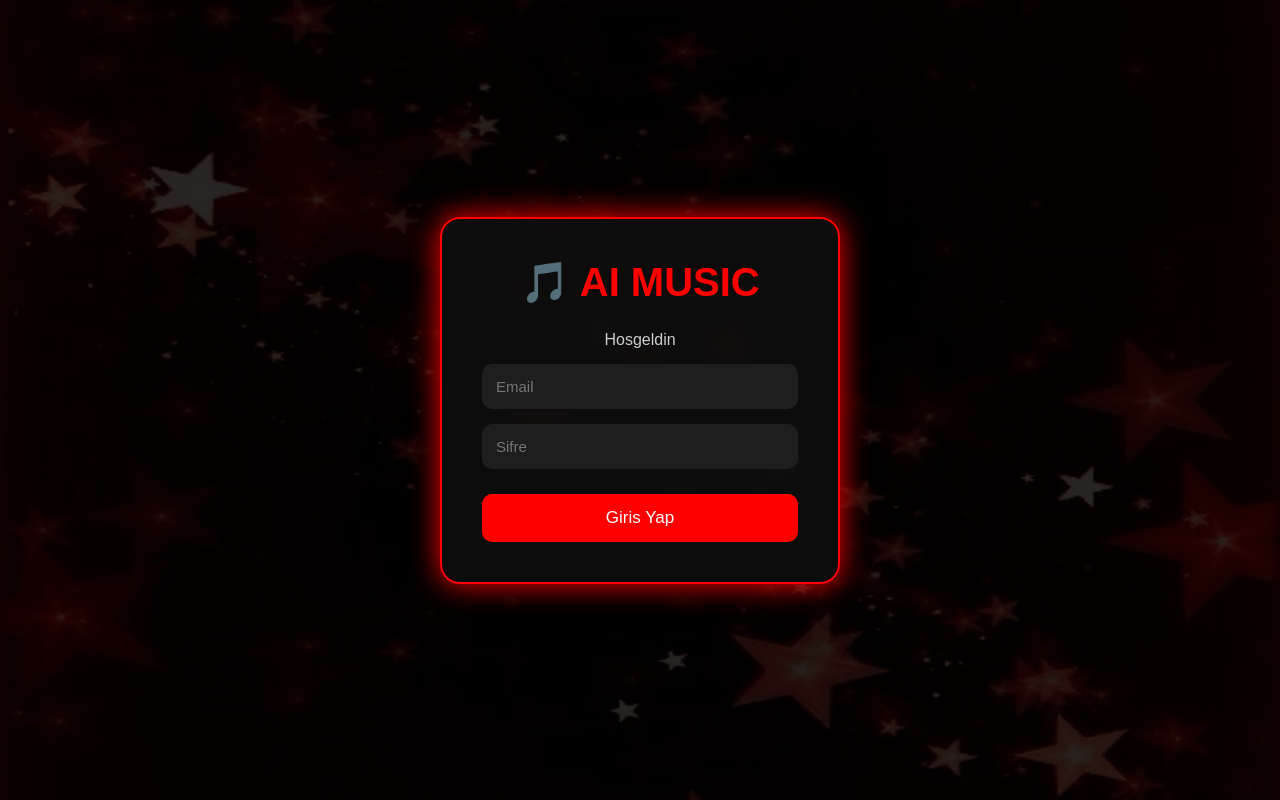
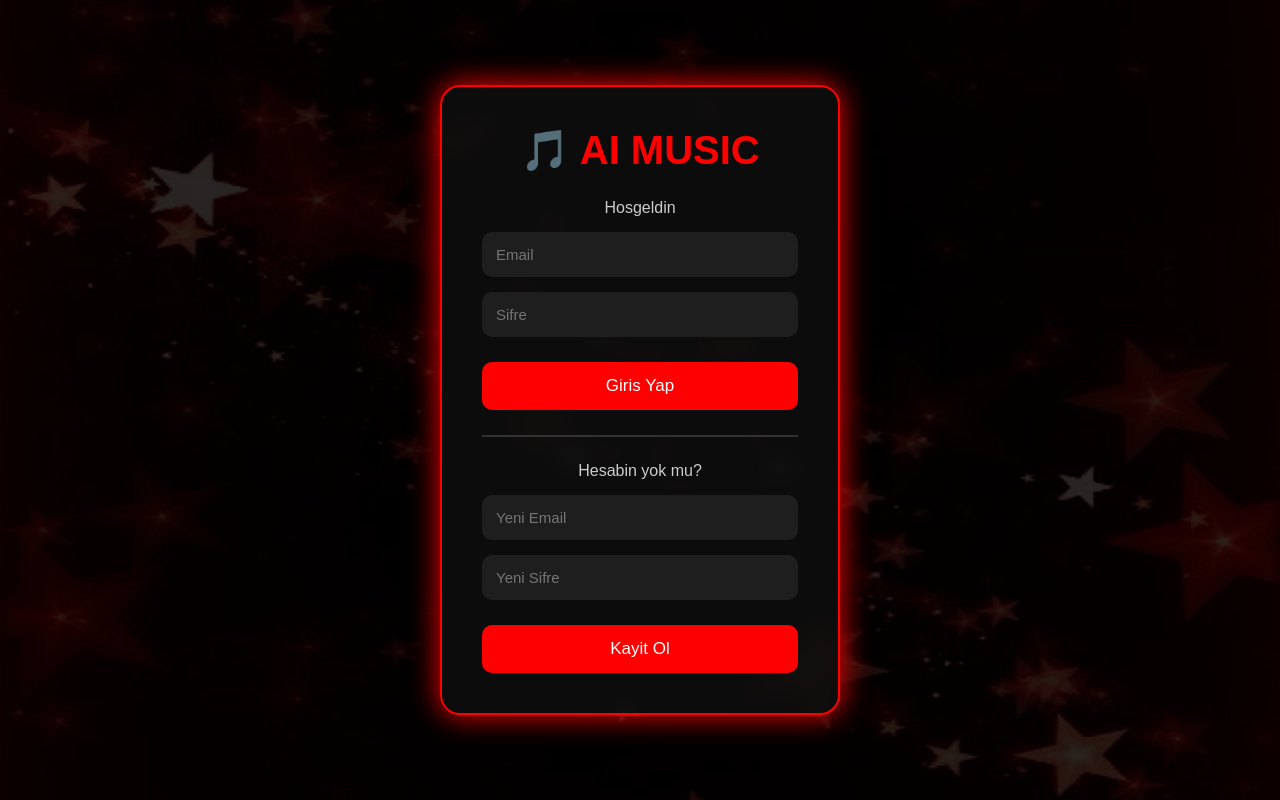
Before and after one commit to ebrartorun05-arch/muzik-proje, a Flask app: page / in a window 1280 px wide. Run offline with Flask 3, Linux system fonts and the light colour scheme; parts of the project's set-up code (start-up, migrations or seed data) failed here and were passed over.

Commit message:
Kayit ve giris sistemi eklendi

```diff
--- a/app.py
+++ b/app.py
@@ -15,13 +15,12 @@ cursor = conn.cursor()
 cursor.execute("""
 CREATE TABLE IF NOT EXISTS users(
     id INTEGER PRIMARY KEY AUTOINCREMENT,
-    email TEXT,
+    email TEXT UNIQUE,
     password TEXT
 )
 """)
 
 conn.commit()
-
 
 # =========================
 # CSV YÜKLE
@@ -41,44 +40,106 @@ feature_cols = [
     'tempo'
 ]
 
-# Sayısal veriye çevir
 for col in feature_cols:
     df[col] = pd.to_numeric(df[col], errors='coerce')
 
 df = df.dropna(subset=feature_cols)
 
-# Ölçekleme
 scaler = MinMaxScaler()
 df_scaled = scaler.fit_transform(df[feature_cols])
 
 # =========================
-# GİRİŞ (LOGIN) SAYFASI
+# GİRİŞ SAYFASI
 # =========================
 @app.route("/", methods=["GET", "POST"])
 def login():
+
     if request.method == "POST":
+
         email = request.form["email"]
         password = request.form["password"]
 
-        # Veritabanına kaydet
         cursor.execute(
-            "INSERT INTO users(email, password) VALUES(?,?)",
+            "SELECT * FROM users WHERE email=? AND password=?",
             (email, password)
         )
-        conn.commit()
 
-        return redirect("/home")
+        user = cursor.fetchone()
+
+        if user:
+            return redirect("/home")
+
+        return "Email veya sifre hatali"
 
     return render_template("login.html")
 
 # =========================
-# ANA SAYFA (MÜZİK PANELİ)
+# KAYIT OL
+# =========================
+@app.route("/register", methods=["POST"])
+def register():
+
+    email = request.form["email"]
+    password = request.form["password"]
+
+    cursor.execute(
+        "SELECT * FROM users WHERE email=?",
+        (email,)
+    )
+
+    existing_user = cursor.fetchone()
+
+    if existing_user:
+        return "Bu email zaten kayitli"
+
+    cursor.execute(
+        "INSERT INTO users(email, password) VALUES(?, ?)",
+        (email, password)
+    )
+
+    conn.commit()
+
+    return redirect("/")
+
+# =========================
+# KULLANICILARI GÖR
+# =========================
+@app.route("/users")
+def users():
+
+    cursor.execute(
+        "SELECT id, email FROM users"
+    )
+
+    users = cursor.fetchall()
+
+    html = """
+    <h1>Kayitli Kullanicilar</h1>
+    <hr>
+    """
+
+    for user in users:
+
+        html += f"""
+        <p>
+        ID: {user[0]} <br>
+        Email: {user[1]}
+        </p>
+        <hr>
+        """
+
+    return html
+
+# =========================
+# ANA SAYFA
 # =========================
 @app.route("/home")
 def home():
+
     songs = sorted(
         df['track_name'].astype(str).unique()
     )
+
     return render_template(
         "index.html",
         songs=songs
@@ -89,6 +150,7 @@ def home():
 # =========================
 @app.route("/recommend", methods=["POST"])
 def recommend():
+
     selected_song = request.json["song"]
 
     idx = df[
@@ -107,13 +169,14 @@ def recommend():
     recommendations = df[
         df['track_name'] != selected_song
     ].sort_values(
-        'similarity',
+        "similarity",
         ascending=False
     ).head(5)
 
     result = []
 
     for _, row in recommendations.iterrows():
+
         result.append({
             "track_name": row["track_name"],
             "artist": row["artists"]
@@ -126,45 +189,3 @@ def recommend():
 # =========================
 if __name__ == "__main__":
     app.run(debug=True)
-
-
-
-
-
-from flask import Flask, render_template
-from flask_sqlalchemy import SQLAlchemy
-import os
-
-app = Flask(_name_)
-
-# Veritabanı dosyasının kaydedileceği yolu belirliyoruz
-# Proje klasörünün içinde 'veritabanı.db' adında bir dosya oluşturur
-BASE_DIR = os.path.abspath(os.path.dirname(_file_))
-app.config['SQLALCHEMY_DATABASE_URI'] = 'sqlite:///' + os.path.join(BASE_DIR, 'veritabanı.db')
-app.config['SQLALCHEMY_TRACK_MODIFICATIONS'] = False
-
-# Veritabanı nesnesini başlatıyoruz
-db = SQLAlchemy(app)
-
-# Örnek bir Veritabanı Tablosu (Modeli)
-class Kullanici(db.Model):
-    id = db.Column(db.Integer, primary_key=True)
-    isim = db.Column(db.String(50), nullable=False)
-    eposta = db.Column(db.String(100), unique=True, nullable=False)
-
-    def _repr_(self):
-        return f'<Kullanici {self.isim}>'
-
-@app.route('/')
-def ana_sayfa():
-    # Test amaçlı veritabanından tüm kullanıcıları çekelim
-    # (İlk başta boş dönecektir)
-    kullanicilar = Kullanici.query.all()
-    return f"Veritabanı bağlantısı başarılı! Toplam kullanıcı sayısı: {len(kullanicilar)}"
-
-if _name_ == '_main_':
-    # Veritabanı tabloları eğer yoksa otomatik olarak oluşturulur
-    with app.app_context():
-        db.create_all()
-
-    app.run(debug=True)
--- a/templates/login.html
+++ b/templates/login.html
@@ -20,22 +20,48 @@
 
         <p>Hosgeldin</p>
 
+        <!-- GIRIS FORMU -->
         <form method="POST">
 
             <input
             type="email"
             name="email"
-            placeholder="Email">
+            placeholder="Email"
+            required>
 
             <input
             type="password"
             name="password"
-            placeholder="Sifre">
+            placeholder="Sifre"
+            required>
 
             <button type="submit">
+                Giris Yap
+            </button>
 
-                Giris Yap
+        </form>
 
+        <hr style="margin:25px 0; border:1px solid #333;">
+
+        <p>Hesabin yok mu?</p>
+
+        <!-- KAYIT FORMU -->
+        <form action="/register" method="POST">
+
+            <input
+            type="email"
+            name="email"
+            placeholder="Yeni Email"
+            required>
+
+            <input
+            type="password"
+            name="password"
+            placeholder="Yeni Sifre"
+            required>
+
+            <button type="submit">
+                Kayit Ol
             </button>
 
         </form>
```
Also changed, not shown: 3 other files.
